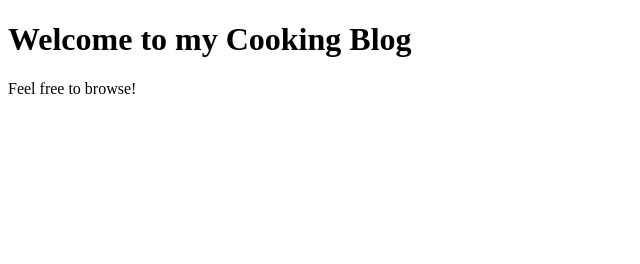
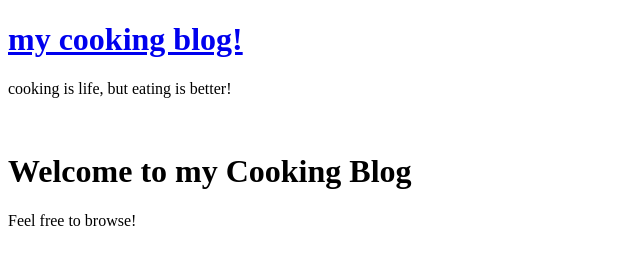
Before and after one commit to Popeye11101/MyBlogSite, a plain HTML site: page index.html in a window 1280 px wide. Shown: the whole page, without its empty margins (0-640 px from the left). Drawn offline with Linux system fonts and the light colour scheme.

Commit message:
header has been added

```diff
--- a/index.html
+++ b/index.html
@@ -6,6 +6,10 @@
 	<title> Cooking Blog </title>
 </head>
 <body>
+	<h1> <a href="#"> my cooking blog! </a> </h1>
+	<p> cooking is life, but eating is better! </p>
+	<br />
+
 	<h1> Welcome to my Cooking Blog </h1>
 	<p> Feel free to browse! </p>
 </body>
```
